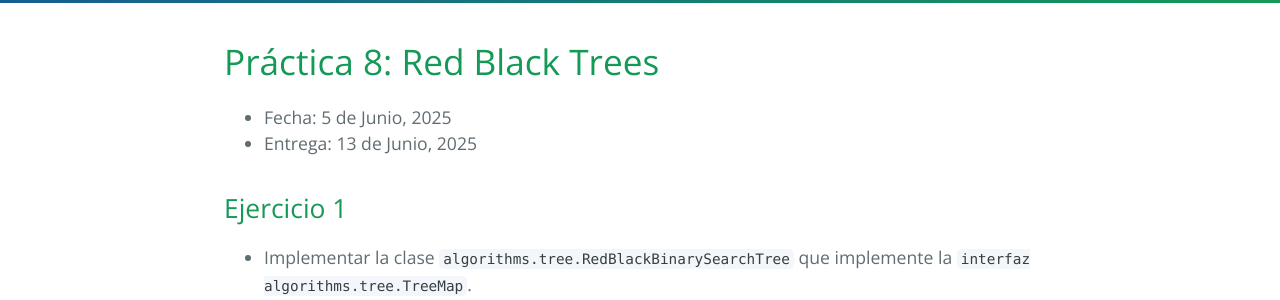
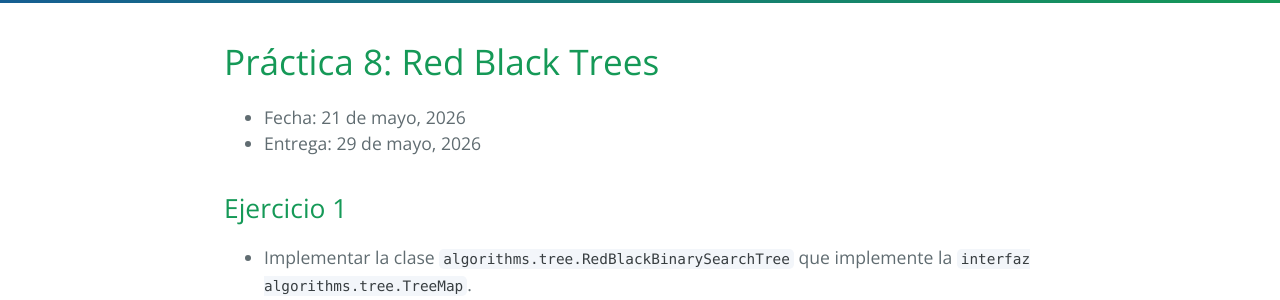
Before and after one commit to FacultadDeIngenieria/ayed, a Jekyll site: the page built from practice/tp8.md, in a window 1280 px wide. Shown: the part 266-566 px from the top of the page. Built offline with Jekyll 4.4.1, drawn with Linux system fonts in a browser that asks for light colours.

Commit message:
Enable TP8 and update dates for 2026

```diff
--- a/practice/tp8.md
+++ b/practice/tp8.md
@@ -6,8 +6,8 @@ permalink: /practice/8
 
 # Práctica 8: Red Black Trees
 
-* Fecha: 5 de Junio, 2025
-* Entrega: 13 de Junio, 2025
+* Fecha: 21 de mayo, 2026
+* Entrega: 29 de mayo, 2026
 
 ## Ejercicio 1
 
```
Also changed, not shown: README.md.
